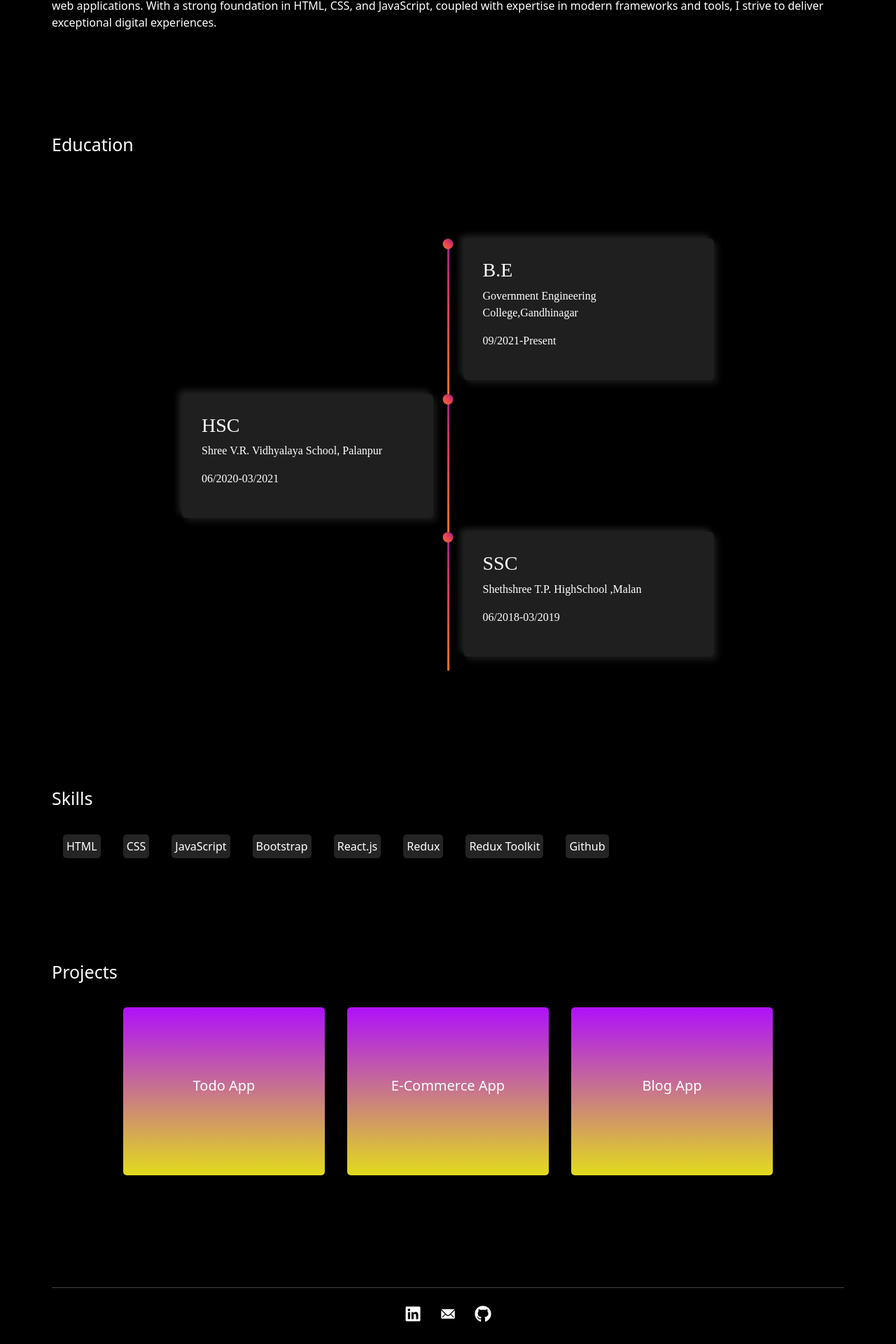
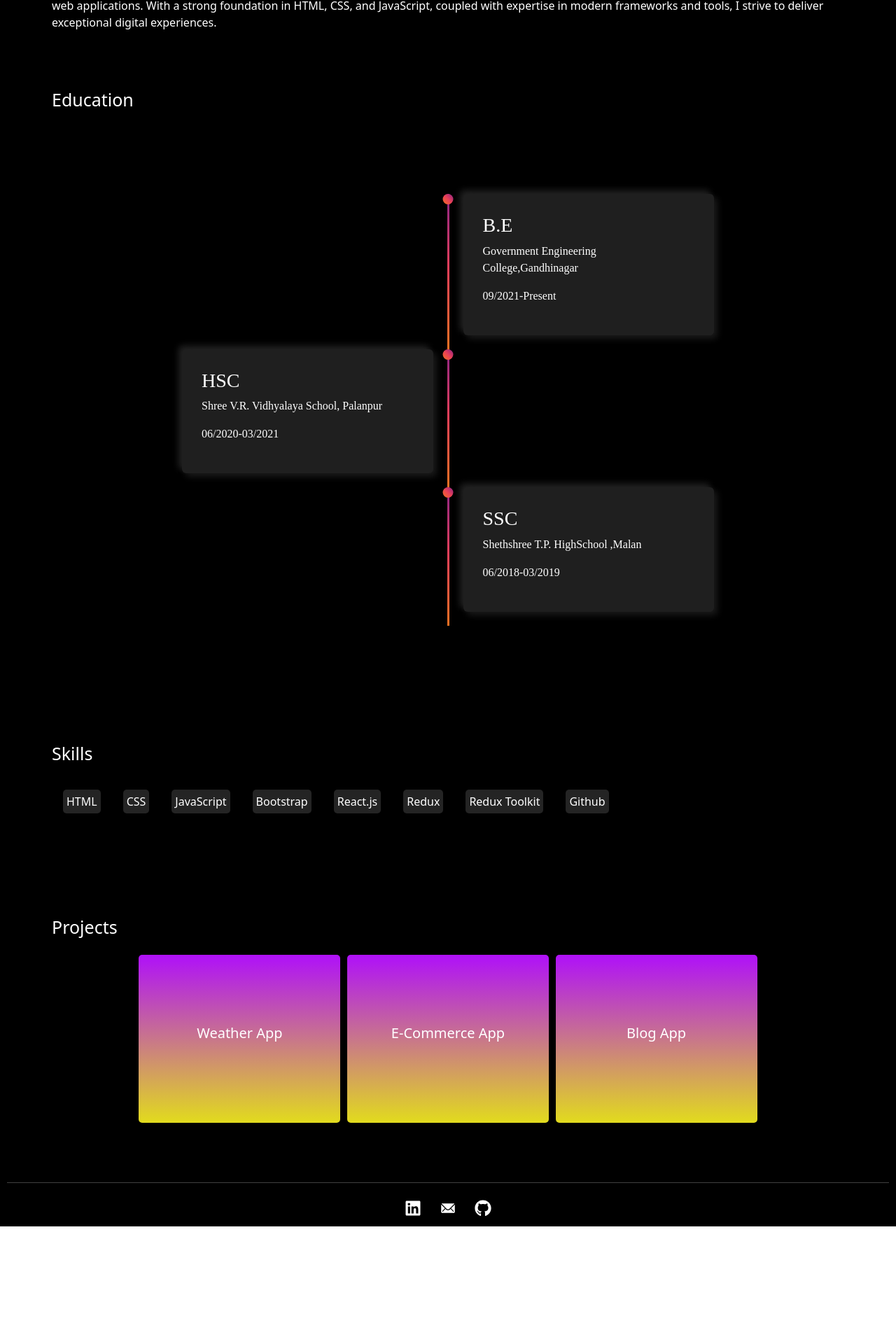
Before and after one commit to DIPAK954/my_portfolio, a React (Vite) app: page /Education in a window 1280 px wide. Shown: the part 476-2396 px from the top of the page at 70% size. After the commit the page ends 2228 px from the top, so only its background shows below. Built offline with nearby package versions, Linux system fonts and the light colour scheme.

Commit message:
version 0.1

```diff
--- a/src/Component/Projects.jsx
+++ b/src/Component/Projects.jsx
@@ -2,7 +2,7 @@ const Projects =()=>{
     return  <div className="Projects" id="id_projects">
     <p id="Projects">Projects</p>
     <div className="Projects_main">
-        <div className="projects_inner"><p className="projects_name">Todo App</p></div>
+        <div className="projects_inner"><p className="projects_name">Weather App</p></div>
         <div className="projects_inner"><p className="projects_name">E-Commerce App</p></div>
         <div className="projects_inner"><p className="projects_name"> Blog App</p></div>
 
--- a/src/index.css
+++ b/src/index.css
@@ -69,7 +69,6 @@
     color: white;
     font-size: 25px;
     padding-left: 4rem;
-    padding-top: 4rem;
 }
 
 .design-section {
@@ -189,7 +188,7 @@
     border: 1 solide rgb(102, 101, 101);
     background-color: #242424;
     border-radius: 5px;
-    margin: 1rem;
+    margin: 0.3rem;
     width:18rem;
     min-height: 15rem;
     text-align: center;
@@ -201,9 +200,9 @@
     filter: progid: DXImageTransform.Microsoft.gradient( startColorstr="#E2DB1F", endColorstr="#AE10F9", GradientType=1 );
 
   }
-  .footer{
+  /* .footer{
     padding: 4rem;
-  }
+  } */
 
   .footer a{
     margin: 10px;
@@ -220,6 +219,7 @@
     font-size: 20px;
     background-color:ff1b6b;
   }
+
  @media screen and (max-width:700px) {
 
    .Projects_main{
```
